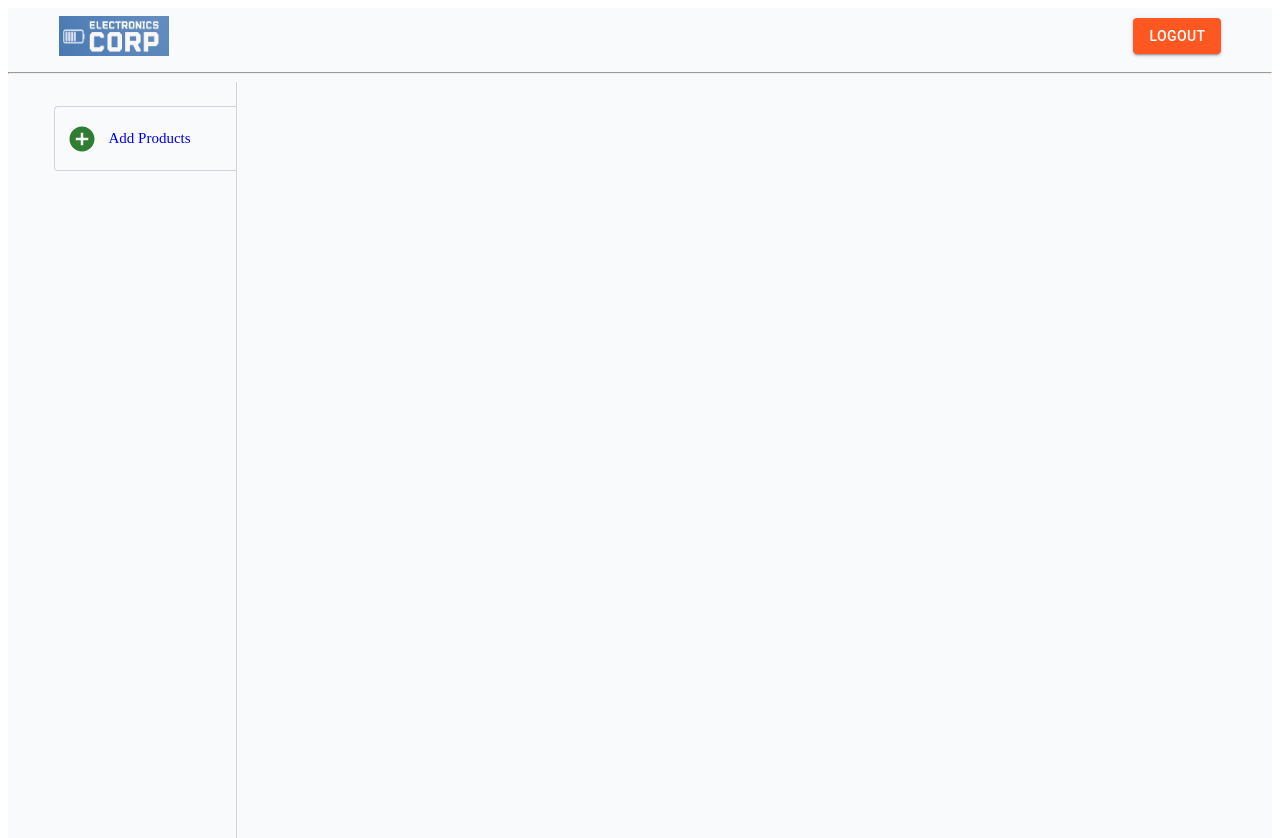
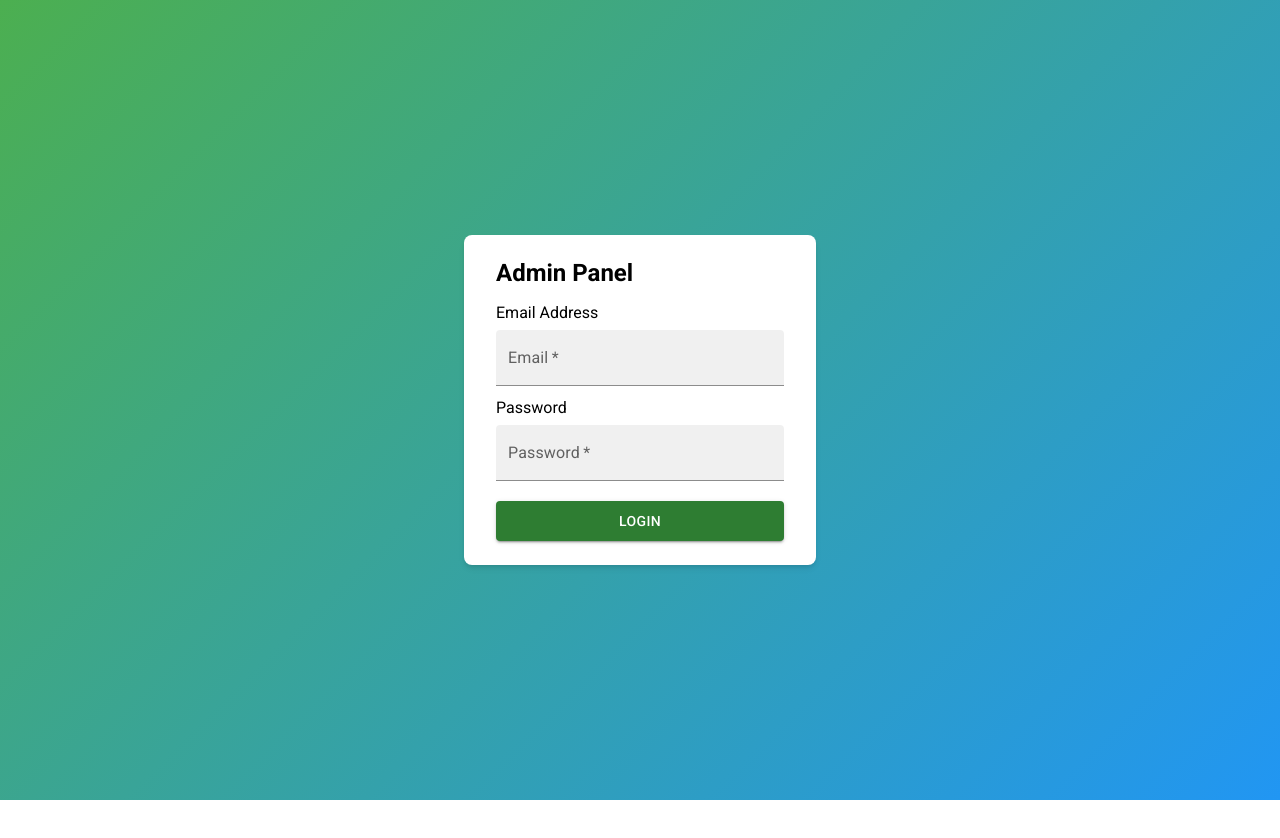
Before and after one commit to athulsebastiant/EcomMERN, a React (Vite) app in the folder Admin/: page /remove in a window 1280 px wide. Shown: the top 838 px of the page. After the commit the page ends 800 px from the top, so only its background shows below. Built offline with nearby package versions, Linux system fonts and the light colour scheme.

Commit message:
Admin login

```diff
--- a/Admin/src/App.css
+++ b/Admin/src/App.css
@@ -7,3 +7,22 @@
   display: flex;
   width: 100%;
 }
+
+.Something{
+  width: 70%;
+    /* 70% width */
+    margin-left: auto;
+    margin-right: auto;
+    /* Centers element horizontally */
+    margin-left: max(5vw, 25px);
+    /* Left margin of max(5vw, 25px) */
+    margin-top: 2rem;
+    /* 32px top margin */
+    margin-bottom: 2rem;
+    /* 32px bottom margin */
+    color: #4B5563;
+    /* Medium gray text color */
+    font-size: 1rem;
+    /* 16px font size */
+
+}
--- a/Admin/src/App.jsx
+++ b/Admin/src/App.jsx
@@ -1,21 +1,41 @@
-import React from "react"
-import './App.css'
-import Navbar from "./components/Navbar"
-import Sidebar from "./components/Sidebar"
+import React, { useState } from "react";
+import "./App.css";
+import Navbar from "./components/Navbar";
+import Sidebar from "./components/Sidebar";
+import { Routes, Route } from "react-router-dom";
+import Add from "./pages/Add";
+import Update from "./pages/Update";
+import Remove from "./pages/Remove";
+import List from "./pages/List";
+import Login from "./components/Login";
+
 function App() {
+  const [token, setToken] = useState("");
 
   return (
     <div className="MainPositioning">
+      {token === "" ? (
+        <Login />
+      ) : (
         <>
           <Navbar></Navbar>
           <hr />
           <div className="Sidebar">
             <Sidebar></Sidebar>
 
+            <div className="Something">
+              <Routes>
+                <Route path="/add" element={<Add />}></Route>
+                <Route path="/list" element={<List />}></Route>
+                <Route path="/remove" element={<Remove />}></Route>
+                <Route path="/update" element={<Update />}></Route>
+              </Routes>
+            </div>
           </div>
         </>
+      )}
     </div>
-  )
+  );
 }
 
-export default App
+export default App;
--- /dev/null
+++ b/Admin/src/components/Login.css
@@ -0,0 +1,52 @@
+.para{
+    margin-bottom:0.5rem;
+}
+
+.inputDiv{
+    margin-bottom: 0.74rem;
+    min-width: 18rem;
+}
+
+.loginH1{
+    font-size: 1.5rem;
+    font-weight: bold;
+    margin-bottom: 1rem ;
+}
+
+.loginMainDiv{
+    background: white;
+    /* shadow-md */
+        box-shadow: 0 4px 6px -1px rgba(0, 0, 0, 0.1), 0 2px 4px -2px rgba(0, 0, 0, 0.1);
+
+        /* rounded-lg */
+        border-radius: 0.5rem;
+
+        /* px-8 */
+        padding-left: 2rem;
+        padding-right: 2rem;
+
+        /* py-6 */
+        padding-top: 1.5rem;
+        padding-bottom: 1.5rem;
+
+        /* max-w-md */
+        max-width: 28rem;
+}
+
+.centeredContainer{
+    /* min-h-screen */
+        min-height: 100vh;
+
+        /* flex */
+        display: flex;
+
+        /* items-center */
+        align-items: center;
+
+        /* justify-center */
+        justify-content: center;
+
+        /* w-full */
+        width: 100%;
+        background: linear-gradient(135deg, #4CAF50, #2196F3);
+}
--- /dev/null
+++ b/Admin/src/components/Login.jsx
@@ -0,0 +1,73 @@
+import React from "react";
+import TextField from "@mui/material/TextField";
+import Button from "@mui/material/Button";
+import "./Login.css";
+import { useState } from "react";
+const Login = () => {
+  const [email, setEmail] = useState("");
+  const [password, setPassword] = useState("");
+  const onSubmitHandler = async (e) => {
+    try {
+      e.preventDefault();
+      // console.log(email, password);
+    } catch (error) {}
+  };
+
+  return (
+    <div className="centeredContainer">
+      <div className="loginMainDiv">
+        <h1 className="loginH1">Admin Panel</h1>
+        <form onSubmit={onSubmitHandler}>
+          <div className="inputDiv">
+            <p className="para">Email Address</p>
+            <TextField
+              onChange={(e) => {
+                setEmail(e.target.value);
+              }}
+              value={email}
+              id="filled-basic"
+              label="Email"
+              variant="filled"
+              required
+              type="email"
+              sx={{ width: 1 }}
+            />
+          </div>
+
+          <div className="inputDiv">
+            <p className="para">Password</p>
+            <TextField
+              onChange={(e) => {
+                setPassword(e.target.value);
+              }}
+              value={password}
+              id="filled-basic"
+              label="Password"
+              variant="filled"
+              required
+              type="password"
+              sx={{ width: 1 }}
+            />
+          </div>
+          <Button
+            variant="contained"
+            color="success"
+            type="submit"
+            sx={{
+              marginTop: "0.5rem",
+              width: "100%",
+              paddingTop: "0.5rem",
+              paddingBottom: "0.5rem",
+              paddingLeft: "1rem",
+              paddingRight: "1rem",
+            }}
+          >
+            Login
+          </Button>
+        </form>
+      </div>
+    </div>
+  );
+};
+
+export default Login;
--- a/Admin/src/components/Sidebar.jsx
+++ b/Admin/src/components/Sidebar.jsx
@@ -1,6 +1,9 @@
 import React from 'react'
 import { NavLink } from 'react-router-dom'
 import AddCircleIcon from '@mui/icons-material/AddCircle';
+import FormatListNumberedIcon from '@mui/icons-material/FormatListNumbered';
+import RemoveCircleIcon from '@mui/icons-material/RemoveCircle';
+import EditIcon from '@mui/icons-material/Edit';
 import "./Sidebar.css"
 const Sidebar = () => {
   return (
@@ -12,8 +15,17 @@ const Sidebar = () => {
     <AddCircleIcon sx={{ fontSize:30, width:"1.25 rem", height:"1.25 rem" }} color="success"/>
     <p>Add Products</p></NavLink>
 
+<NavLink to={"/list"} className="custom-navlink">
+    <FormatListNumberedIcon sx={{ fontSize:30, width:"1.25 rem", height:"1.25 rem" }} color="primary"/>
+    <p>List Products</p></NavLink>
 
+    <NavLink to={"/remove"} className="custom-navlink">
+    <RemoveCircleIcon sx={{ fontSize:30, width:"1.25 rem", height:"1.25 rem",color:"red" }}/>
+    <p>Remove Products</p></NavLink>
 
+ <NavLink to={"/update"} className="custom-navlink">
+    <EditIcon sx={{ fontSize:30, width:"1.25 rem", height:"1.25 rem",color:"grey" }}/>
+    <p>Update Products</p></NavLink>
 
     </div>
 
--- a/Admin/src/index.css
+++ b/Admin/src/index.css
@@ -0,0 +1,17 @@
+@import url('https://fonts.googleapis.com/css2?family=Roboto:ital,wght@0,100;0,300;0,400;0,500;0,700;0,900;1,100;1,300;1,400;1,500;1,700;1,900&display=swap');
+
+*{
+    font-family: "Roboto";
+}
+
+.active{
+    background-color: #a3c9f9;
+    border-color: #387bcd;
+}
+
+*{
+    margin:0;
+    padding:0;
+    box-sizing: border-box;
+
+}
--- /dev/null
+++ b/Admin/src/pages/Remove.jsx
@@ -0,0 +1,9 @@
+import React from 'react'
+
+const Remove = () => {
+  return (
+    <div>Remove</div>
+  )
+}
+
+export default Remove
--- /dev/null
+++ b/Admin/src/pages/Update.jsx
@@ -0,0 +1,9 @@
+import React from 'react'
+
+const Update = () => {
+  return (
+    <div>Update</div>
+  )
+}
+
+export default Update
```
Lines whose indentation alone changed are shown as unchanged.
